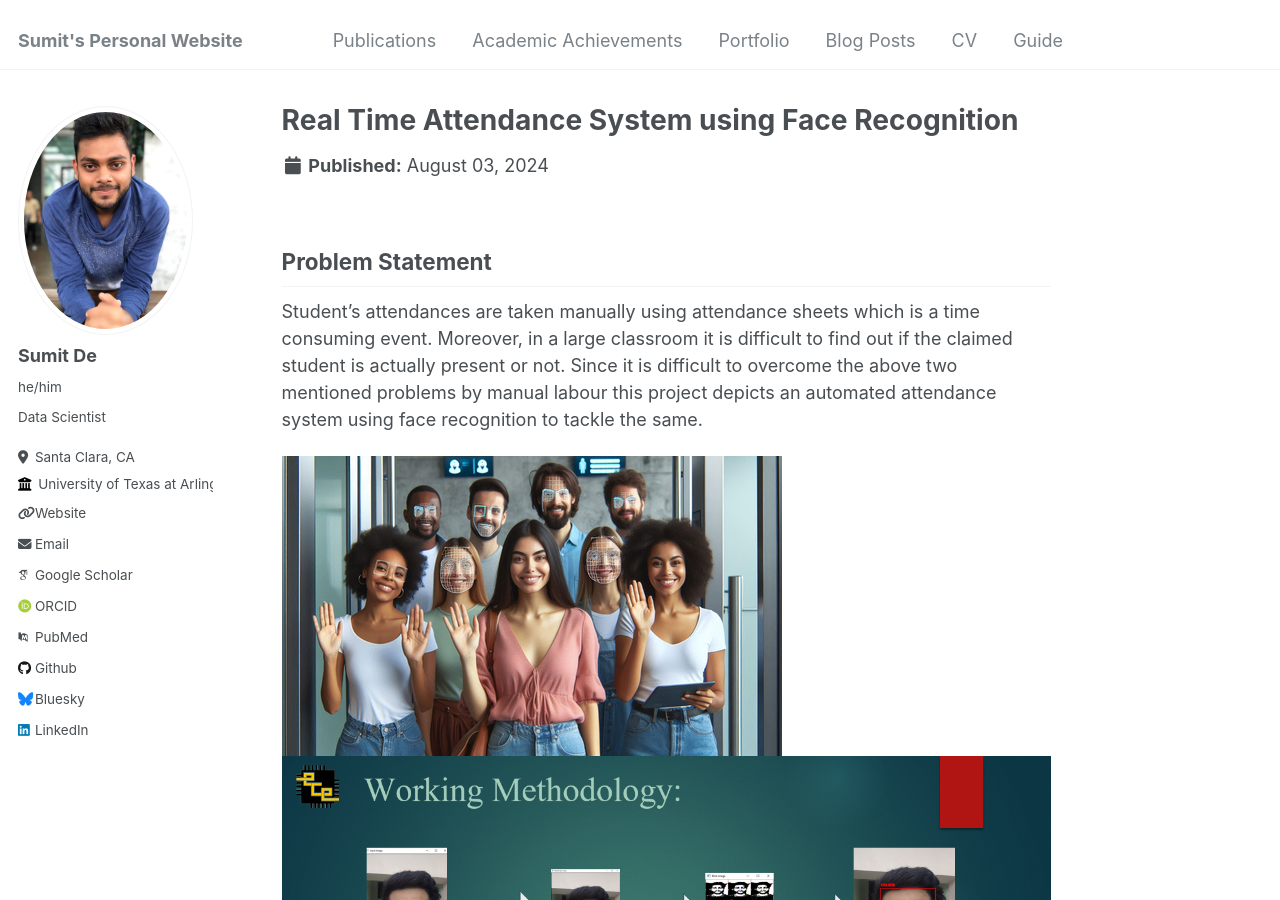
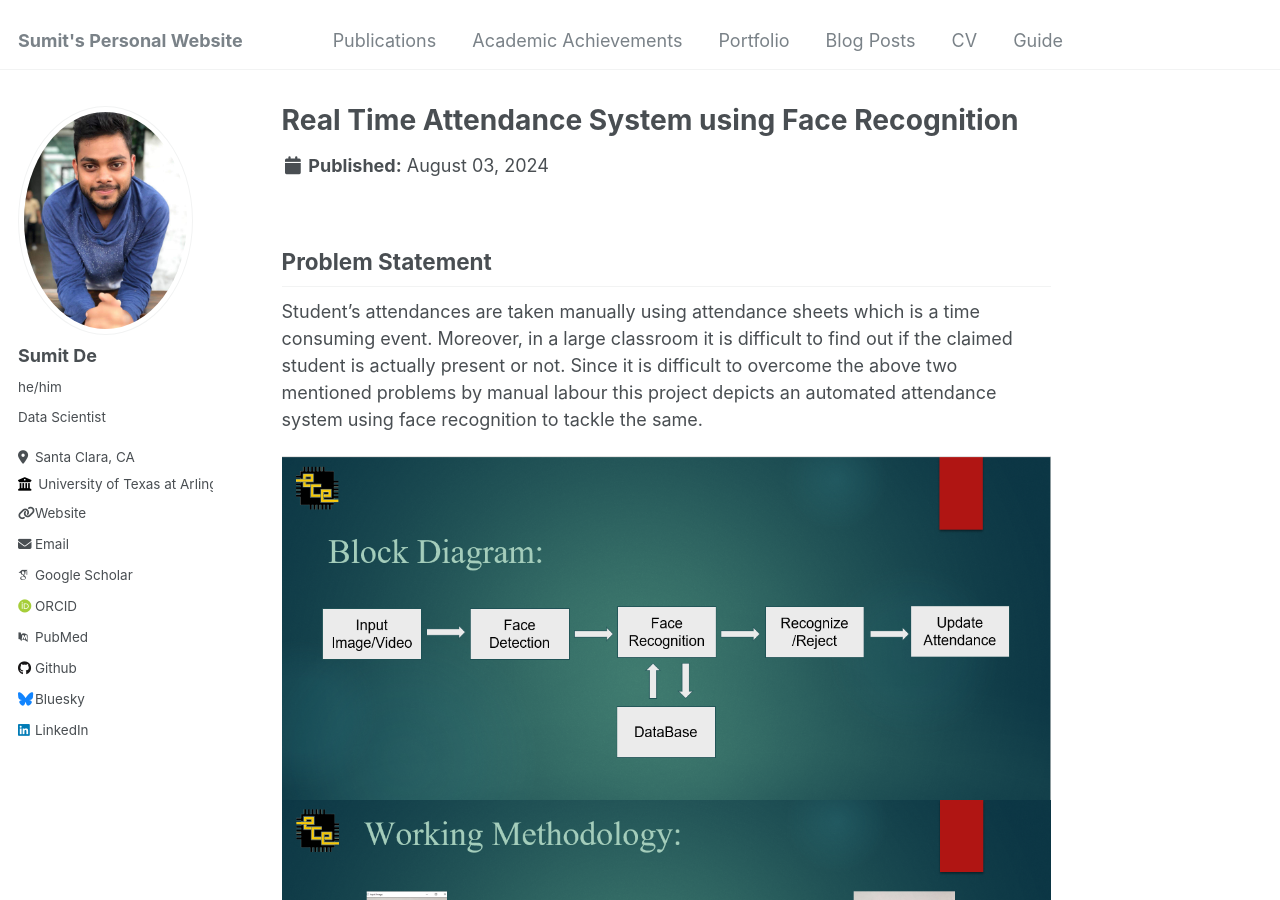
Before and after one commit to sumitisthename/sumitisthename.github.io, a Jekyll site: the page built from _portfolio/portfolio-2.md, in a window 1280 px wide and 900 px high. Built offline with Jekyll 4.4.1, drawn with Linux system fonts in a browser that asks for light colours; some web fonts are replaced.

Commit message:
Update portfolio-2.md

```diff
--- a/_portfolio/portfolio-2.md
+++ b/_portfolio/portfolio-2.md
@@ -8,5 +8,5 @@ collection: portfolio
 Student’s attendances are taken manually using attendance sheets which is a time consuming event. Moreover, in a large classroom it is difficult to find out if the claimed student is actually present or not. Since it is difficult to overcome the above two mentioned problems by manual labour this project depicts an automated attendance system using face recognition to tackle the same.
 
 
-![Face_Recognition](/images/face-recognition.png)
+![Face_Recognition](/images/portfolio2-block-diagram.png)
 ![Working](/images/working-methodology.png)
```
